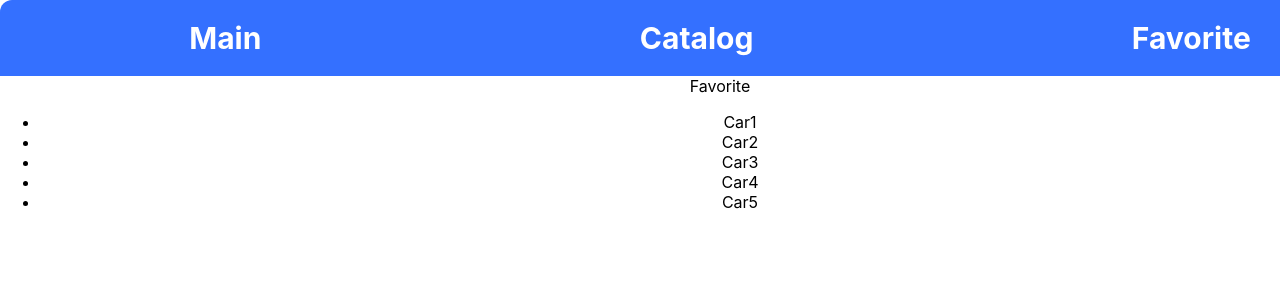
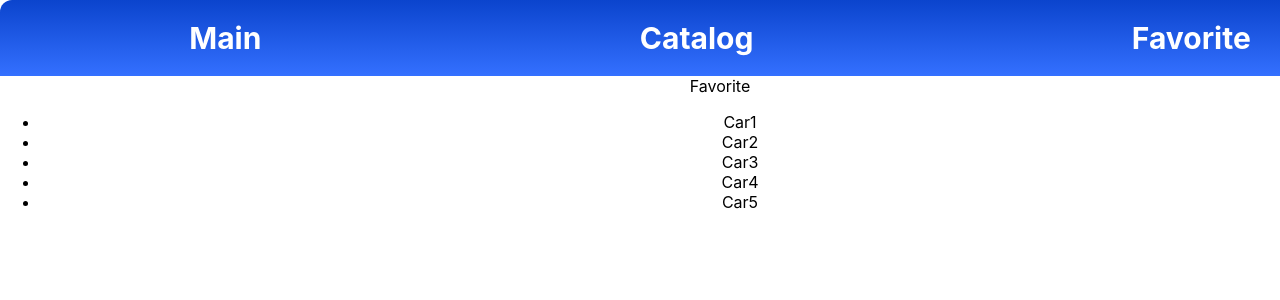
Before and after one commit to PotiykoEvgenij/cars-for-rent, a React (Create React App) app: page /cars-for-rent/favorite in a window 1280 px wide. Shown: the top 300 px of the page. Built offline with nearby package versions, Linux system fonts and the light colour scheme.

Commit message:
Update SharedLayout.module.css

```diff
--- a/src/components/SharedLayout/SharedLayout.module.css
+++ b/src/components/SharedLayout/SharedLayout.module.css
@@ -1,5 +1,7 @@
 .SharedLayout {
-    background-color: #3470FF;
+    background: linear-gradient(to bottom,
+    #0B44CD,
+        #3470FF);
     text-decoration: none;
     display: flex;
     justify-content: space-around;
```
